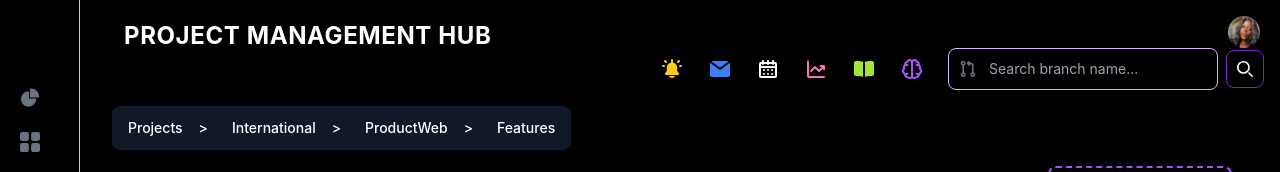
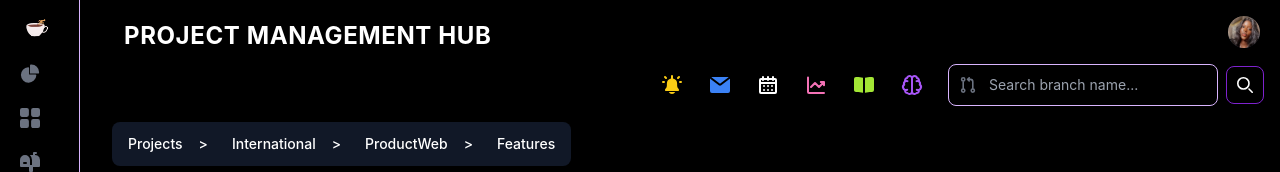
Before and after one commit to EreyomiF/KanBan-App-React, a React (Create React App) app: page / in a window 1280 px wide. Shown: the top 172 px of the page. Built offline with nearby package versions, Linux system fonts and the light colour scheme; no server answers.

Commit message:
commited

```diff
--- a/src/Components/NavBar.jsx
+++ b/src/Components/NavBar.jsx
@@ -3,6 +3,7 @@ import '../index.css';
 import Picture from '../assets/images/profilepics2.jpeg';
 import AddTask from './AddTask';
 import TodoNav from './TodoNav';
+import MyIcon from '../assets/icons/coffee-gif-15.gif'
 
 function NavBar() {
     const [sidebarVisible, setSidebarVisible] = React.useState(false);
@@ -18,7 +19,7 @@ function NavBar() {
       };
       return (
         <>
-        <nav className="relative z-50 w-full ">
+        <nav className="relative z-50 w-full top-0 ">
           <div className="px-3 py-3 lg:px-5 lg:pl-3">
             <div className="flex items-center justify-between">
               <div className="flex items-center justify-start rtl:justify-end">
@@ -135,13 +136,27 @@ function NavBar() {
           </div>
           <aside
             id="logo-sidebar"
-            className={`fixed top-0 left-0 z-40 w-20 h-screen pt-20 transition-transform ${
+            className={`fixed top-0 left-0 z-40 w-20 h-screen pt-0 transition-transform ${
               sidebarVisible ? "translate-x-0" : "-translate-x-full"
             } bg-black border-r border-purple-300 sm:translate-x-0 dark:bg-gray-800 dark:border-gray-700`}
             aria-label="Sidebar"
           >
             <div className="h-full px-3 pb-4 overflow-y-auto bg-black dark:bg-gray-800">
               <ul className="space-y-2 font-medium">
+                              <li>
+                  <a
+                    href="#"
+                    className="flex items-center p-2 text-gray-900 rounded-lg dark:text-white hover:bg-gray-100 dark:hover:bg-gray-700 group"
+                  >
+                  <img
+                    src={MyIcon}
+                    alt="Icon"
+                    className="w-8 h-8 object-contain transition duration-75 group-hover:brightness-125"
+                  />
+                    <span className="ms-3"></span>
+                  </a>
+                </li>
+
                 <li>
                   <a
                     href="#"
--- a/src/Components/TodoNav.jsx
+++ b/src/Components/TodoNav.jsx
@@ -3,7 +3,7 @@ import React from "react";
 const TodoNav = () => {
   return (
     <div>
-      <nav className="bg-black border-gray-200 dark:bg-gray-900 -mt-8">
+      <nav className="bg-black border-gray-200 dark:bg-gray-900 -mt-4">
         <div className="flex flex-wrap justify-between items-center mx-auto max-w-screen-xl p-4">
           <a
             href="#"
```
